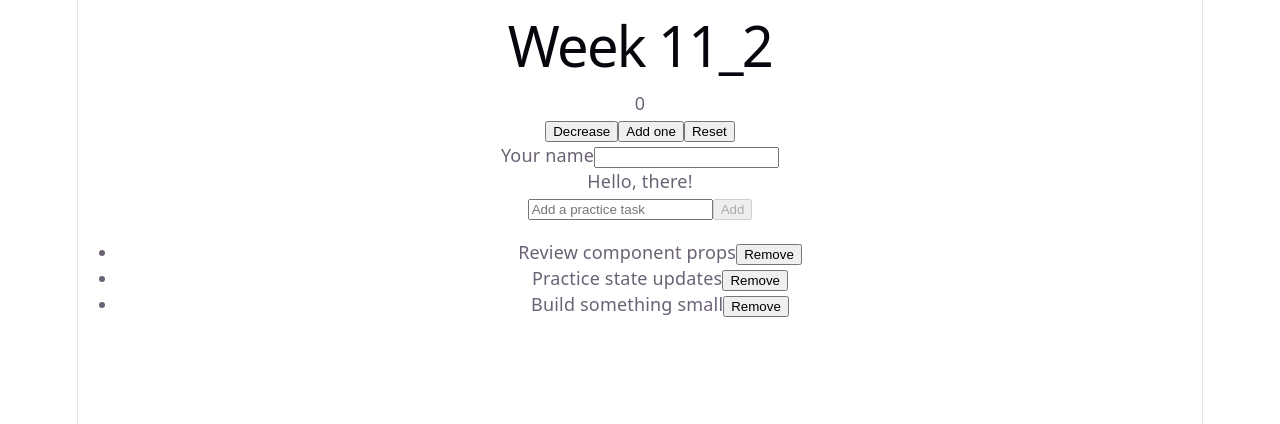
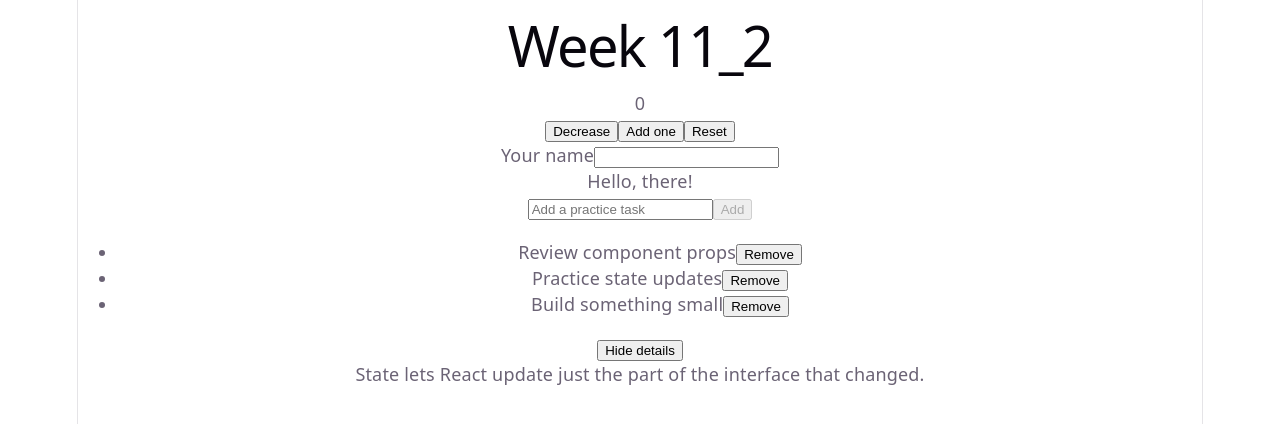
Before and after one commit to aadi-eee/week11-2, a React (Vite) app: page / in a window 1280 px wide. Shown: the top 424 px of the page. Built offline with nearby package versions, Linux system fonts and the light colour scheme.

Commit message:
Add E4 show and hide

```diff
--- a/src/App.jsx
+++ b/src/App.jsx
@@ -1,6 +1,7 @@
 import Counter from './components/Counter.jsx';
 import NameInput from './components/NameInput.jsx';
 import TaskList from './components/TaskList.jsx';
+import ShowHide from './components/ShowHide.jsx';
 
 export default function App() {
   return (
@@ -9,6 +10,7 @@ export default function App() {
       <Counter />
       <NameInput />
       <TaskList />
+      <ShowHide />
     </>
   );
 }
--- /dev/null
+++ b/src/components/ShowHide.jsx
@@ -0,0 +1,23 @@
+import { useState } from 'react';
+
+export default function ShowHide() {
+  const [open, setOpen] = useState(true);
+
+  return (
+    <div>
+      <button
+        aria-expanded={open}
+        aria-controls="details-panel"
+        onClick={() => setOpen((value) => !value)}
+      >
+        {open ? 'Hide details' : 'Show details'}
+      </button>
+
+      {open && (
+        <p id="details-panel">
+          State lets React update just the part of the interface that changed.
+        </p>
+      )}
+    </div>
+  );
+}
```
